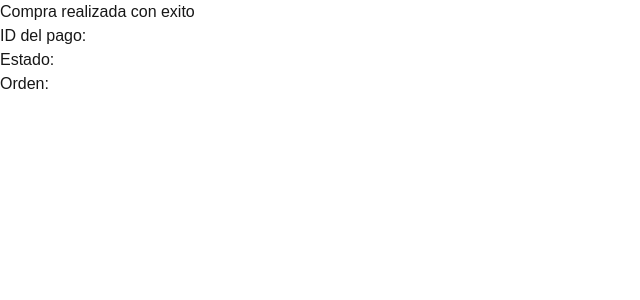
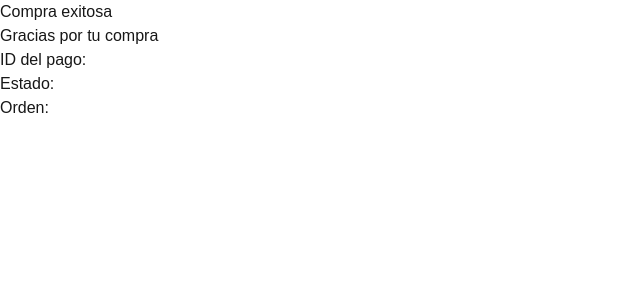
Before and after one commit to LucasDLT/gestor-pagos, a Next.js app in the folder frontend/: page /success in a window 1280 px wide. Shown: the top 300 px of the page, without its empty margins (0-640 px from the left). Built offline with nearby package versions, Linux system fonts and the light colour scheme.

Commit message:
feat:vistas pending, failure y success. Modularizacion del searchparams COMPONENTE

```diff
--- a/frontend/src/app/failure/page.tsx
+++ b/frontend/src/app/failure/page.tsx
@@ -1,8 +1,13 @@
- const Failure = ()=>{
+'use client'
+import { Suspense } from "react"
+import {SearchParams} from "../../components/SearchParams"
+
+
+const Failure = ()=>{
     return (
-        <div>
-            <h1>Compra fallida</h1>
-        </div>
+        <Suspense fallback ={<div>Loading...</div>}>
+            <SearchParams title="Compra fallida" description="Hubo un error con tu compra" />
+        </Suspense>
     )
 }
 export default Failure
--- a/frontend/src/app/pending/page.tsx
+++ b/frontend/src/app/pending/page.tsx
@@ -1,9 +1,16 @@
- const Pending = ()=>{
-    return (
-        <div>
-            <h1>Compra pendiente</h1>
-        </div>
-    )
-}
+'use client'
+import { Suspense } from "react";
+import { SearchParams } from "../../components/SearchParams";
 
-export default Pending
+const Pending = () => {
+  return (
+    <Suspense fallback={<div>Loading...</div>}>
+      <SearchParams
+        title="Compra pendiente"
+        description="Estamos procesando tu compra"
+      />
+    </Suspense>
+  );
+};
+
+export default Pending;
--- a/frontend/src/app/success/page.tsx
+++ b/frontend/src/app/success/page.tsx
@@ -1,34 +1,14 @@
 'use client'
-import { useSearchParams } from "next/navigation"
 import { Suspense } from "react";
+import {SearchParams} from "../../components/SearchParams";
 
 
-
-
-
-const SearchParamsContent = ()=>{
-    const searchParams = useSearchParams();
-    //capturamos las siguientes query y las guardo en las constantes
-    const paymentId = searchParams.get('payment_id');
-    const status = searchParams.get('status');
-    const merchandtOrderId = searchParams.get('merchant_order_id')
-
-
-    return (
-        <div>
-            <h1>Compra realizada con exito</h1>
-            <p>ID del pago: {paymentId}</p>
-            <p>Estado: {status}</p>
-            <p>Orden: {merchandtOrderId}</p>
-        </div>
-    )
-}
 
 
 const Success = () => {
   return (
     <Suspense fallback={<div>Loading...</div>}>
-      <SearchParamsContent />
+      <SearchParams title="Compra exitosa" description="Gracias por tu compra" />
     </Suspense>
   )
 }
--- /dev/null
+++ b/frontend/src/components/SearchParams/index.tsx
@@ -0,0 +1,22 @@
+'use client'
+import { useSearchParams } from "next/navigation"
+import { SearchParamsProps } from "@/types";
+
+export const SearchParams = ( {title, description}:SearchParamsProps)=>{
+    const searchParams = useSearchParams();
+    //capturamos las siguientes query y las guardo en las constantes
+    const paymentId = searchParams.get('payment_id');
+    const status = searchParams.get('status');
+    const merchandtOrderId = searchParams.get('merchant_order_id')
+
+
+    return (
+        <div>
+            <h1>{title}</h1>
+            <h2>{description}</h2>
+            <p>ID del pago: {paymentId}</p>
+            <p>Estado: {status}</p>
+            <p>Orden: {merchandtOrderId}</p>
+        </div>
+    )
+}
--- a/frontend/src/types/index.ts
+++ b/frontend/src/types/index.ts
@@ -8,3 +8,8 @@ export interface MercadoPagoItem {
   currency_id?: string;
   unit_price: number;
 }
+
+export interface SearchParamsProps{
+    title: string,
+    description: string
+}
```
